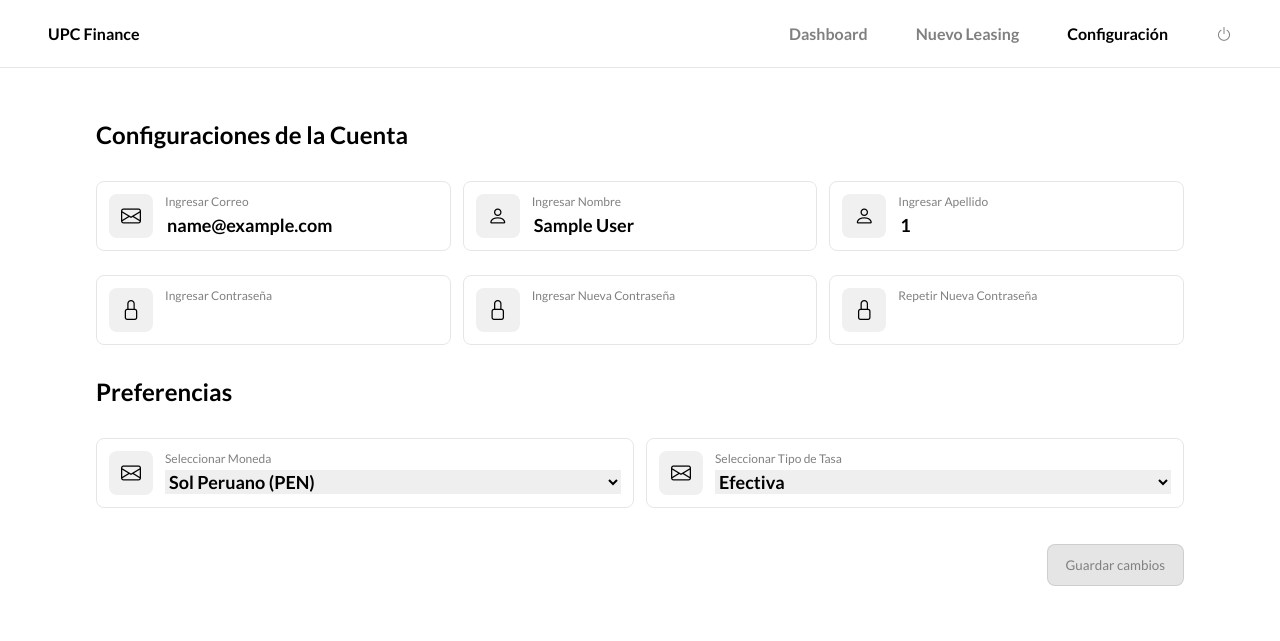
After one commit to Andrebravo23/UPCFinance, a PHP site: page /configuracion.php in a window 1280 px wide. The commit adds this page. Shown: the top 641 px of the page. Run offline with PHP 8.4, Linux system fonts and the light colour scheme; the visitor is signed in with stand-in values (Sample User, id 1); some libraries are stand-ins or nearby versions.

Commit message:
formulario de configuracion

```diff
--- a/API/add-leasing.php
+++ b/API/add-leasing.php
@@ -34,7 +34,7 @@ function insert($conn, $tablename, $data)
         return $conn->lastInsertId();
     } catch (\Throwable $th) {
         echo json_encode([
-            'success' => 0,
+            'result' => 0,
             'message' => 'Ocurrió un error al registrar la operación'
         ]);
         die;
--- a/API/login.php
+++ b/API/login.php
@@ -80,7 +80,9 @@ switch($method) {
             if (password_verify($password, $usuario['contrasena'])) {
                 session_regenerate_id();
                 $_SESSION['loggedin'] = TRUE;
-                $_SESSION['name'] = $usuario['nombres'];
+                $_SESSION['correo'] = $usuario['correo'];
+                $_SESSION['nombre'] = $usuario['nombres'];
+                $_SESSION['apellido'] = $usuario['apellidos'];
                 $_SESSION['id'] = $usuario['id'];
 
                 $sql = "SELECT id_moneda, tipo_tasa FROM configuracion WHERE id = '".$usuario['id_configuracion']."'";
--- /dev/null
+++ b/configuracion.php
@@ -0,0 +1,116 @@
+<?php
+session_start();
+
+if (!isset($_SESSION['loggedin'])) {
+	header('Location: index.php');
+	exit;
+}
+?>
+
+<!DOCTYPE html>
+<html lang="es">
+<head>
+    <meta charset="UTF-8">
+    <meta http-equiv="X-UA-Compatible" content="IE=edge">
+    <meta name="viewport" content="width=device-width, initial-scale=1.0">
+    <link rel="preconnect" href="https://fonts.googleapis.com">
+    <link rel="preconnect" href="https://fonts.gstatic.com" crossorigin>
+    <link href="https://fonts.googleapis.com/css2?family=Lato:wght@100;300;400;700;900&display=swap" rel="stylesheet">
+    <link rel="stylesheet" href="https://cdn.jsdelivr.net/npm/bootstrap-icons@1.10.2/font/bootstrap-icons.css">
+    <link rel="stylesheet" href="https://cdn.datatables.net/1.13.1/css/jquery.dataTables.min.css">
+    <link rel="stylesheet" href="css/style.css">
+    <title>UPC Finance | Dashboard</title>
+</head>
+<body>
+    <header>
+        <h1>UPC Finance</h1>
+        <nav>
+            <a href="dashboard.php">Dashboard</a><!--
+         --><a href="nuevo-leasing.php">Nuevo Leasing</a><!--
+         --><a class="active" href="#">Configuración</a><!--
+         --><a href="API/login.php?action=logout"><i class="bi bi-power"></i></a>
+        </nav>
+    </header>
+    <div class="container">
+        <form id="configuration">
+            <section class="title">
+                <h2>Configuraciones de la Cuenta</h2>
+            </section>
+            <section class="inline-input">
+                <div class="custom-input">
+                    <i class="bi bi-envelope"></i>
+                    <div>
+                        <label for="email">Ingresar Correo</label>
+                        <input type="email" name="email" id="email" autocomplete="off" value="<?=$_SESSION['correo']?>" required>
+                    </div>
+                </div>
+                <div class="custom-input">
+                    <i class="bi bi-person"></i>
+                    <div>
+                        <label for="name">Ingresar Nombre</label>
+                        <input type="text" name="name" id="name" autocomplete="off" value="<?=$_SESSION['nombre']?>" required>
+                    </div>
+                </div>
+                <div class="custom-input">
+                    <i class="bi bi-person"></i>
+                    <div>
+                        <label for="last-name">Ingresar Apellido</label>
+                        <input type="text" name="last-name" id="last-name" autocomplete="off" value="<?=$_SESSION['apellido']?>" required>
+                    </div>
+                </div>
+            </section>
+            <section class="inline-input">
+                <div class="custom-input">
+                    <i class="bi bi-lock"></i>
+                    <div>
+                        <label for="current-password">Ingresar Contraseña</label>
+                        <input type="password" name="current-password" id="current-password" autocomplete="off" required>
+                    </div>
+                </div>
+                <div class="custom-input">
+                    <i class="bi bi-lock"></i>
+                    <div>
+                        <label for="new-password">Ingresar Nueva Contraseña</label>
+                        <input type="password" name="new-password" id="new-password" autocomplete="off" required>
+                    </div>
+                </div>
+                <div class="custom-input">
+                    <i class="bi bi-lock"></i>
+                    <div>
+                        <label for="new-password-repeat">Repetir Nueva Contraseña</label>
+                        <input type="password" name="new-password-repeat" id="new-password-repeat" autocomplete="off" required>
+                    </div>
+                </div>
+            </section>
+            <section class="title">
+                <h2>Preferencias</h2>
+            </section>
+            <section class="inline-input">
+                <div class="custom-input">
+                    <i class="bi bi-envelope"></i>
+                    <div>
+                        <label for="moneda">Seleccionar Moneda</label>
+                        <select name="moneda" id="moneda">
+                            <option value="PEN" <?php if ($_SESSION['moneda'] == 'PEN') echo 'selected'; ?>>Sol Peruano (PEN)</option>
+                            <option value="USD" <?php if ($_SESSION['moneda'] == 'USD') echo 'selected'; ?>>Dólar Americano (USD)</option>
+                        </select>
+                    </div>
+                </div>
+                <div class="custom-input">
+                    <i class="bi bi-envelope"></i>
+                    <div>
+                        <label for="tipo_tasa">Seleccionar Tipo de Tasa</label>
+                        <select name="tipo_tasa" id="tipo_tasa">
+                            <option value="E" <?php if ($_SESSION['tipo_tasa'] == 'E') echo 'selected'; ?>>Efectiva</option>
+                            <option value="N" <?php if ($_SESSION['tipo_tasa'] == 'N') echo 'selected'; ?>>Nominal</option>
+                        </select>
+                    </div>
+                </div>
+            </section>
+            <div style="margin: 24px 0 24px;" class="btn-container">
+                <button style="margin: 0 0 0 auto" class="btn btn-primary" disabled>Guardar cambios</button>
+            </div>
+        </form>
+    </div>
+</body>
+</html>
--- a/css/style.css
+++ b/css/style.css
@@ -220,7 +220,7 @@ header > nav a:last-child {
     font-size: 12px;
 }
 
-.custom-input input {
+.custom-input input, .custom-input select {
     display: block;
     border: none;
     border-color: white;
@@ -392,7 +392,7 @@ table.dataTable.no-footer {
     border-top-left-radius: 0;
 }
 
-.results-btns .btn-primary.disabled {
+.btn-primary.disabled, .btn-primary:disabled {
     background: var(--light-gray);
     border: 1px solid var(--light-gray);
     color: gray;
--- a/dashboard.php
+++ b/dashboard.php
@@ -28,14 +28,14 @@ if (!isset($_SESSION['loggedin'])) {
         <nav>
             <a class="active" href="#">Dashboard</a><!--
          --><a href="nuevo-leasing.php">Nuevo Leasing</a><!--
-         --><a href="">Configuración</a><!--
+         --><a href="configuracion.php">Configuración</a><!--
          --><a href="API/login.php?action=logout"><i class="bi bi-power"></i></a>
         </nav>
     </header>
 
     <div class="container">
         <section class="title">
-            <h2>Bienvenido, <?= $_SESSION['name'] ?></h2>
+            <h2>Bienvenido, <?= $_SESSION['nombre'] ?></h2>
             <a class="btn btn-primary" href="nuevo-leasing.php">Registrar Nuevo Leasing</a>
         </section>
 
--- a/js/dashboard.js
+++ b/js/dashboard.js
@@ -5,7 +5,6 @@ $.ajax({
     url: "./API/get-summaries.php",
     success: function (response) {
         summaries = JSON.parse(response);
-        console.log(response);
         loadTable();
     },
     error: function(e) {
--- a/js/new-leasing.js
+++ b/js/new-leasing.js
@@ -260,8 +260,8 @@ leasingForm.on('submit', function(e) {
 
     summary.push([ 'Saldo a financiar', monedaUsuario, parseFloat(saldo_financiar).toFixed(2) ]);
     summary.push([ 'Monto del préstamo', monedaUsuario, parseFloat(monto_prestamo).toFixed(2) ]);
-    summary.push([ 'Nº Cuotas por Año', '-', parseFloat(cuotas_por_anio).toFixed(2) ]);
-    summary.push([ 'Nº Total de Cuotas', '-', parseFloat(cuotas_total).toFixed(2) ]);
+    summary.push([ 'Nº Cuotas por Año', '-', parseInt(cuotas_por_anio) ]);
+    summary.push([ 'Nº Total de Cuotas', '-', parseInt(cuotas_total) ]);
     summary.push([ '% de Seguro desgrav. per.', '%', parseFloat(porcentaje_seguro_desgravamen).toFixed(7) ]);
     summary.push([ 'Seguro contra todo Riesgo', monedaUsuario, parseFloat(-seguro_riesgo).toFixed(2) ]);
 
@@ -441,7 +441,7 @@ function guardarOperacion() {
         data: getAllData(),
         dataType: "json",
         success: function (response) {
-            if (response.success) {
+            if (response.result) {
                 window.location.href = './dashboard.php';
             } else {
                 showNots('fail', response.message);
--- a/nuevo-leasing.php
+++ b/nuevo-leasing.php
@@ -27,7 +27,7 @@ if (!isset($_SESSION['loggedin'])) {
         <nav>
             <a href="dashboard.php">Dashboard</a><!--
          --><a class="active" href="#">Nuevo Leasing</a><!--
-         --><a href="">Configuración</a><!--
+         --><a href="configuracion.php">Configuración</a><!--
          --><a href="API/login.php?action=logout"><i class="bi bi-power"></i></a>
         </nav>
     </header>
@@ -277,7 +277,7 @@ if (!isset($_SESSION['loggedin'])) {
             </table>
         </div>
 
-        <div style="margin: 96px 0 24px;" class="btn-container">
+        <div style="margin: 64px 0 24px;" class="btn-container">
             <button onclick="guardarOperacion()" class="btn btn-primary">Registrar Operación</button>
         </div>
     </section>
```
